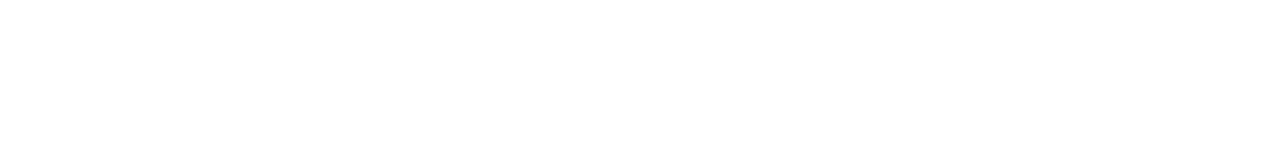
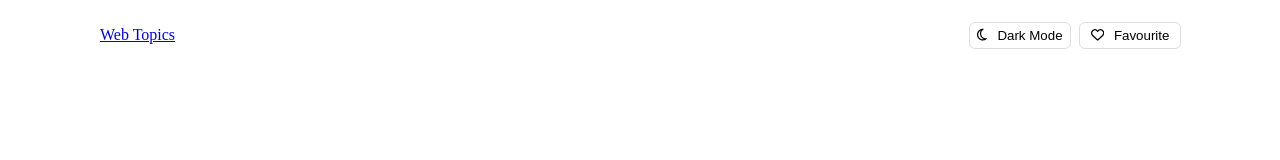
Before and after one commit to JSD-0923/ferass-mohana-project1, a plain HTML site: page index.html in a window 1280 px wide. Drawn offline with Linux system fonts and the light colour scheme.

Commit message:
add header component with simple structure and style

```diff
--- a/index.html
+++ b/index.html
@@ -1,11 +1,35 @@
 <!DOCTYPE html>
 <html lang="en">
+
 <head>
     <meta charset="UTF-8">
     <meta name="viewport" content="width=device-width, initial-scale=1.0">
-    <title>Document</title>
+    <link rel="stylesheet" href="./style.css">
+    <title>Web Topics</title>
 </head>
+
 <body>
+    <header class="header">
+        <a href="#" class="logo">Web Topics</a>
+        <div class="header-btns">
+            <button class="btn dark">
+                <svg xmlns="http://www.w3.org/2000/svg" height="1em"
+                    viewBox="0 0 384 512"><!--! Font Awesome Free 6.4.2 by @fontawesome - https://fontawesome.com License - https://fontawesome.com/license (Commercial License) Copyright 2023 Fonticons, Inc. -->
+                    <path
+                        d="M144.7 98.7c-21 34.1-33.1 74.3-33.1 117.3c0 98 62.8 181.4 150.4 211.7c-12.4 2.8-25.3 4.3-38.6 4.3C126.6 432 48 353.3 48 256c0-68.9 39.4-128.4 96.8-157.3zm62.1-66C91.1 41.2 0 137.9 0 256C0 379.7 100 480 223.5 480c47.8 0 92-15 128.4-40.6c1.9-1.3 3.7-2.7 5.5-4c4.8-3.6 9.4-7.4 13.9-11.4c2.7-2.4 5.3-4.8 7.9-7.3c5-4.9 6.3-12.5 3.1-18.7s-10.1-9.7-17-8.5c-3.7 .6-7.4 1.2-11.1 1.6c-5 .5-10.1 .9-15.3 1c-1.2 0-2.5 0-3.7 0c-.1 0-.2 0-.3 0c-96.8-.2-175.2-78.9-175.2-176c0-54.8 24.9-103.7 64.1-136c1-.9 2.1-1.7 3.2-2.6c4-3.2 8.2-6.2 12.5-9c3.1-2 6.3-4 9.6-5.8c6.1-3.5 9.2-10.5 7.7-17.3s-7.3-11.9-14.3-12.5c-3.6-.3-7.1-.5-10.7-.6c-2.7-.1-5.5-.1-8.2-.1c-3.3 0-6.5 .1-9.8 .2c-2.3 .1-4.6 .2-6.9 .4z" />
+                </svg>
+                <span>Dark Mode</span>
+            </button>
+            <button class="btn favourite">
+                <svg xmlns="http://www.w3.org/2000/svg" height="1em"
+                    viewBox="0 0 512 512"><!--! Font Awesome Free 6.4.2 by @fontawesome - https://fontawesome.com License - https://fontawesome.com/license (Commercial License) Copyright 2023 Fonticons, Inc. -->
+                    <path
+                        d="M225.8 468.2l-2.5-2.3L48.1 303.2C17.4 274.7 0 234.7 0 192.8v-3.3c0-70.4 50-130.8 119.2-144C158.6 37.9 198.9 47 231 69.6c9 6.4 17.4 13.8 25 22.3c4.2-4.8 8.7-9.2 13.5-13.3c3.7-3.2 7.5-6.2 11.5-9c0 0 0 0 0 0C313.1 47 353.4 37.9 392.8 45.4C462 58.6 512 119.1 512 189.5v3.3c0 41.9-17.4 81.9-48.1 110.4L288.7 465.9l-2.5 2.3c-8.2 7.6-19 11.9-30.2 11.9s-22-4.2-30.2-11.9zM239.1 145c-.4-.3-.7-.7-1-1.1l-17.8-20c0 0-.1-.1-.1-.1c0 0 0 0 0 0c-23.1-25.9-58-37.7-92-31.2C81.6 101.5 48 142.1 48 189.5v3.3c0 28.5 11.9 55.8 32.8 75.2L256 430.7 431.2 268c20.9-19.4 32.8-46.7 32.8-75.2v-3.3c0-47.3-33.6-88-80.1-96.9c-34-6.5-69 5.4-92 31.2c0 0 0 0-.1 .1s0 0-.1 .1l-17.8 20c-.3 .4-.7 .7-1 1.1c-4.5 4.5-10.6 7-16.9 7s-12.4-2.5-16.9-7z" />
+                </svg>
+                <span>Favourite</span>
+            </button>
+        </div>
+    </header>
+</body>
 
-</body>
 </html>
--- a/style.css
+++ b/style.css
@@ -0,0 +1,31 @@
+*{
+    margin: 0;
+    padding: 0;
+    box-sizing: border-box;
+}
+
+.header{
+    display: flex;
+    align-items: center;
+    justify-content: space-between;
+    height: 70px;
+    background-color: #fff;
+    padding: 0.5rem 100px;
+}
+.header-btns{
+    display: flex;
+    align-items: center;
+    gap: 10px;
+}
+.header-btns .btn{
+    border: 0;
+    outline: 1px solid #ddd;
+    background-color: #fff;
+    display: flex;
+    justify-content: center;
+    align-items: center;
+    gap: 10px;
+    padding: 5px;
+    width: 100px;
+    border-radius: 5px;
+}
```
